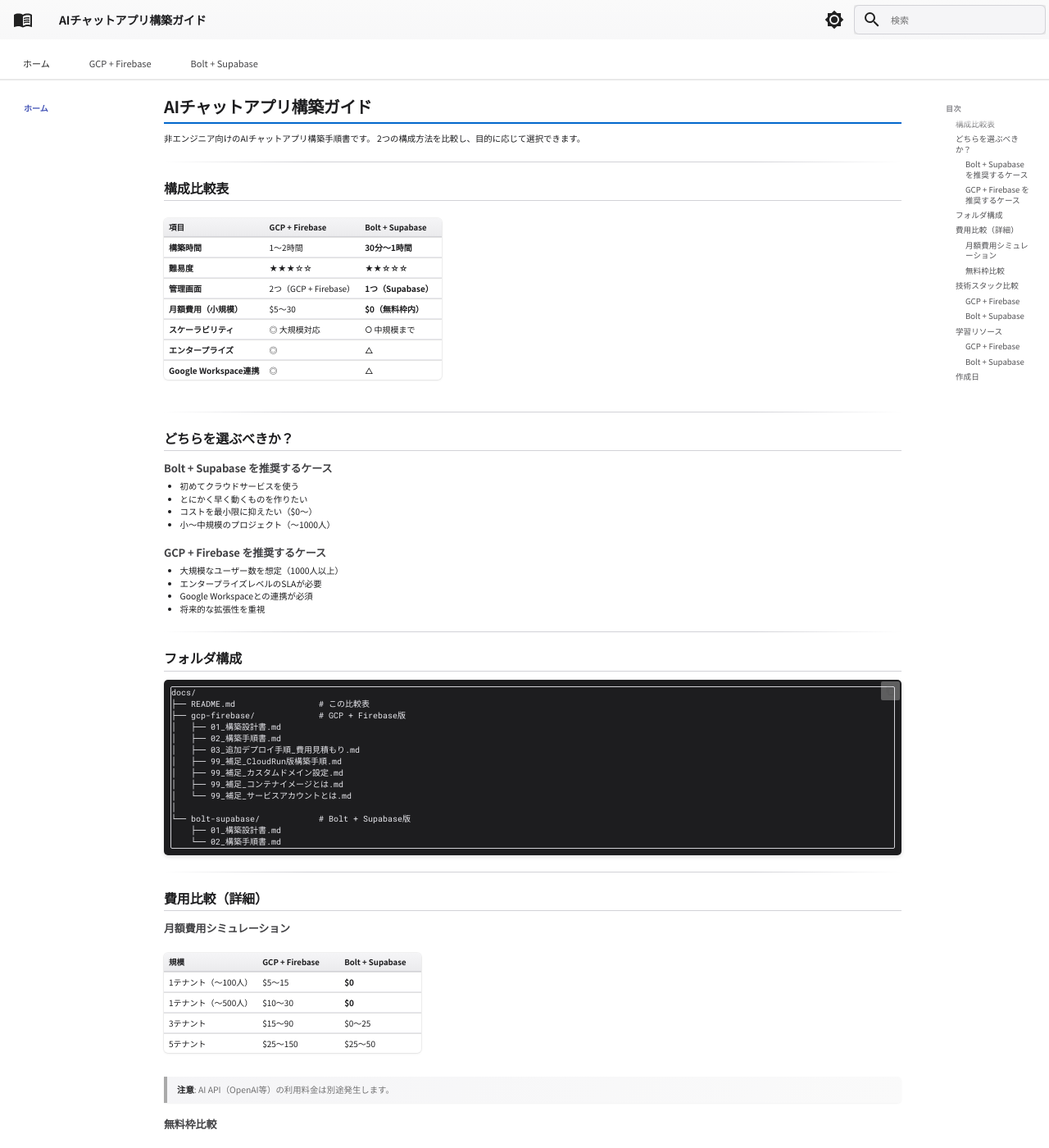
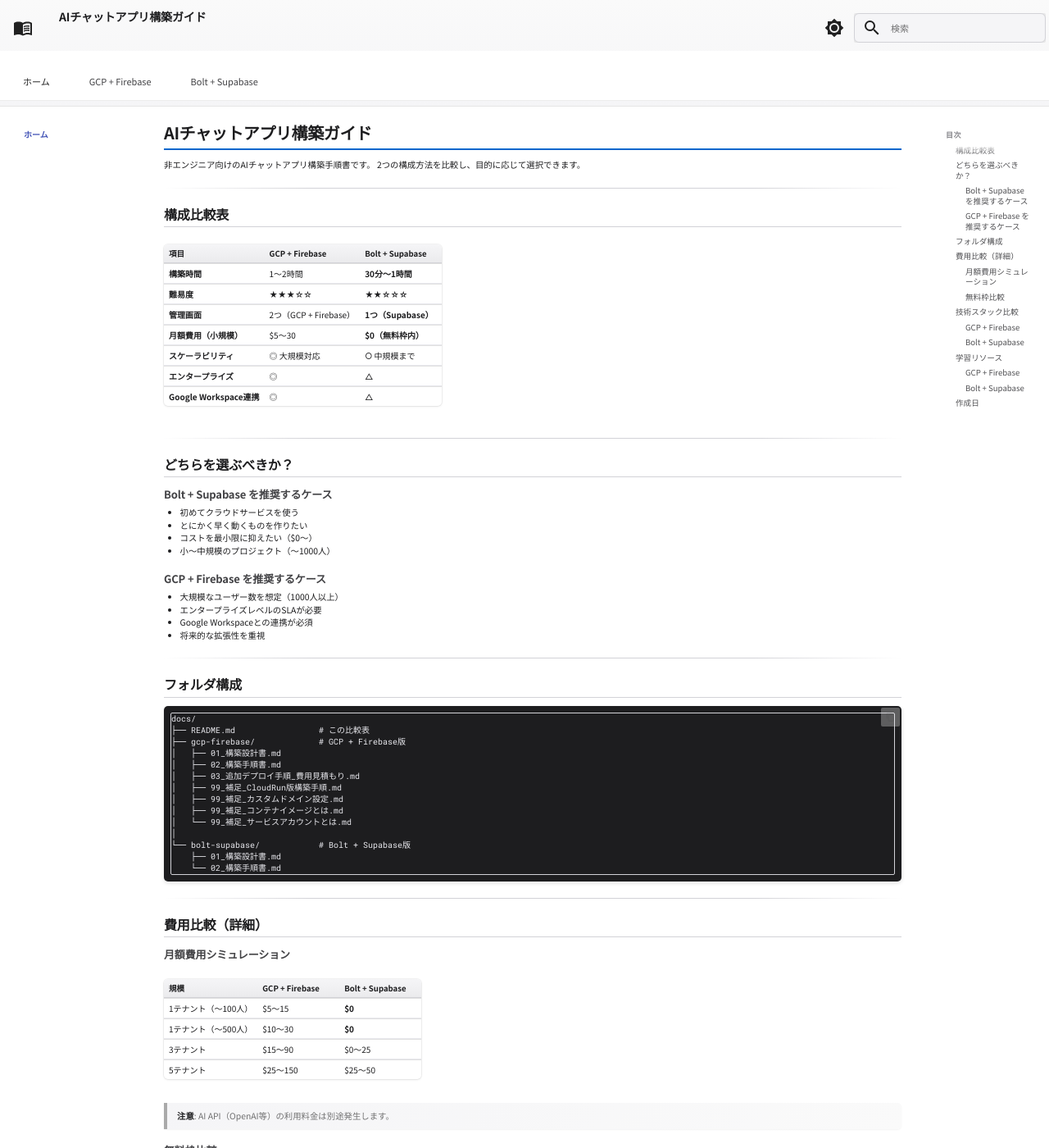
Before and after one commit to michihiro-316/ai-chat-docs, an MkDocs documentation site: the page built from docs/index.md, in a window 1280 px wide and 1400 px high. Shown: the whole window at 82% size. Built offline with MkDocs 1.6.1 and Material for MkDocs 9.7.7, drawn with Linux system fonts in a browser that asks for light colours.

Commit message:
fix: ヘッダーとタブの見切れ修正

```diff
--- a/docs/stylesheets/extra.css
+++ b/docs/stylesheets/extra.css
@@ -15,10 +15,17 @@
   margin-top: 0;
 }
 
-/* ヘッダー */
+/* ヘッダー - 見切れ防止 */
 .md-header {
   background: linear-gradient(180deg, #fafafa 0%, #f5f5f7 100%);
   box-shadow: 0 1px 0 rgba(0,0,0,0.1);
+  min-height: 2.5rem;
+  padding: 0.3rem 0;
+}
+
+.md-header__inner {
+  padding-top: 0.2rem;
+  padding-bottom: 0.2rem;
 }
 
 .md-header__title {
@@ -26,21 +33,29 @@
   font-weight: 600;
   font-size: 0.7rem;
   letter-spacing: -0.01em;
+  line-height: 1.5;
 }
 
-/* ナビゲーションタブ */
+/* ナビゲーションタブ - 見切れ防止 */
 .md-tabs {
   background: #ffffff;
   border-bottom: 1px solid #d2d2d7;
+  min-height: 2rem;
+  padding: 0.2rem 0;
+}
+
+.md-tabs__list {
+  padding: 0.1rem 0;
 }
 
 .md-tabs__link {
   color: #424245;
   font-weight: 500;
   font-size: 0.55rem;
-  padding: 0.3rem 0.6rem;
+  padding: 0.4rem 0.6rem;
   opacity: 1;
   transition: all 0.2s ease;
+  line-height: 1.4;
 }
 
 .md-tabs__link:hover {
```
